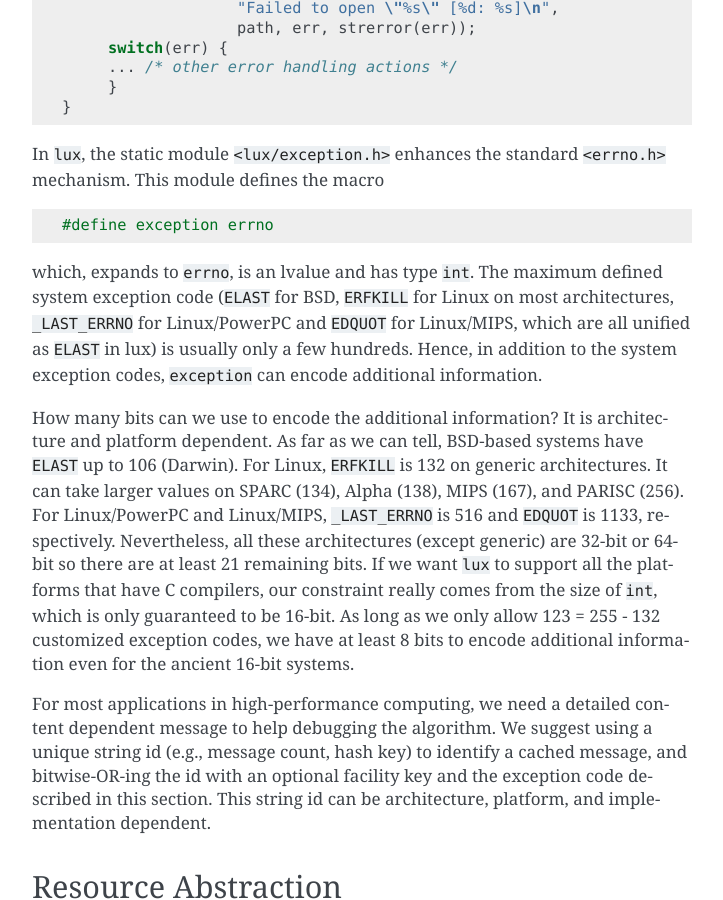
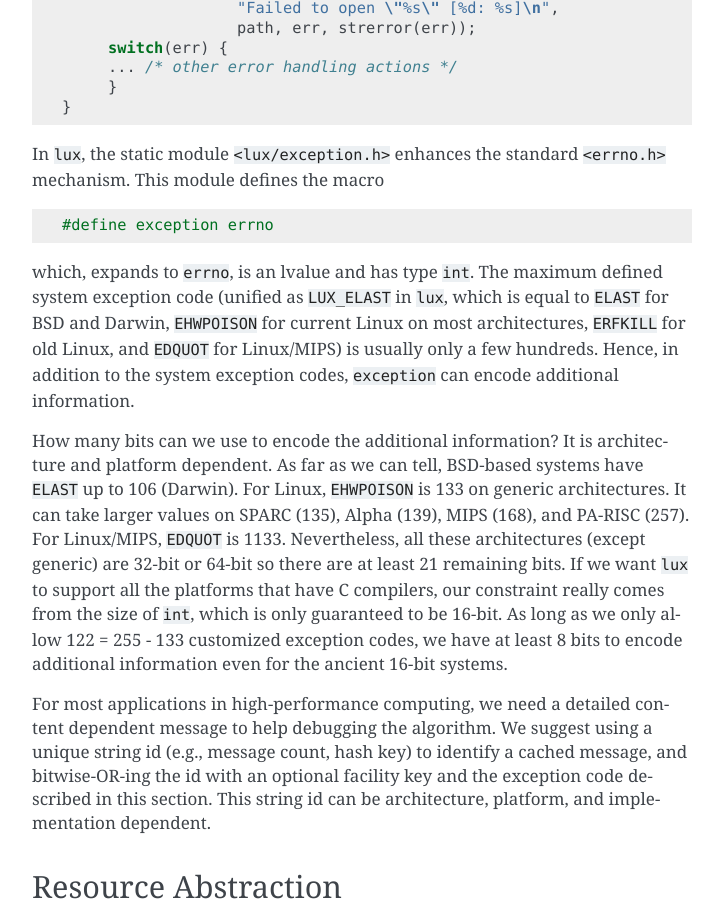
Before and after one commit to luxsrc/lux, a Sphinx documentation site: the page built from doc/design.rst, in a window 1280 px wide and 900 px high, scrolled down 636 px. Shown: the whole window, without its empty margins (388-1111 px from the left). Built offline with Sphinx 7.4.7, drawn with Linux system fonts in a browser that asks for light colours.

Commit message:
Update the values of LUX_ELAST according to latest Linux source code

```diff
--- a/doc/design.rst
+++ b/doc/design.rst
@@ -48,11 +48,12 @@ This module defines the macro
    	#define exception errno
 
 which, expands to ``errno``, is an lvalue and has type ``int``.
-The maximum defined system exception code (``ELAST`` for BSD,
-``ERFKILL`` for Linux on most architectures,
-``_LAST_ERRNO`` for Linux/PowerPC and
-``EDQUOT`` for Linux/MIPS,
-which are all unified as ``ELAST`` in lux)
+The maximum defined system exception code (unified as ``LUX_ELAST`` in
+``lux``, which is equal to
+``ELAST`` for BSD and Darwin,
+``EHWPOISON`` for current Linux on most architectures,
+``ERFKILL`` for old Linux, and
+``EDQUOT`` for Linux/MIPS)
 is usually only a few hundreds.
 Hence, in addition to the system exception codes, ``exception`` can
 encode additional information.
@@ -61,17 +62,16 @@ How many bits can we use to encode the additional information?
 It is architecture and platform dependent.
 As far as we can tell, BSD-based systems have ``ELAST`` up to 106
 (Darwin).
-For Linux, ``ERFKILL`` is 132 on generic architectures.
-It can take larger values on SPARC (134), Alpha (138), MIPS (167), and
-PARISC (256).
-For Linux/PowerPC and Linux/MIPS, ``_LAST_ERRNO`` is 516 and
-``EDQUOT`` is 1133, respectively.
+For Linux, ``EHWPOISON`` is 133 on generic architectures.
+It can take larger values on SPARC (135), Alpha (139), MIPS (168), and
+PA-RISC (257).
+For Linux/MIPS, ``EDQUOT`` is 1133.
 Nevertheless, all these architectures (except generic) are 32-bit or
 64-bit so there are at least 21 remaining bits.
 If we want ``lux`` to support all the platforms that have C compilers,
 our constraint really comes from the size of ``int``, which is only
 guaranteed to be 16-bit.
-As long as we only allow 123 = 255 - 132 customized exception codes,
+As long as we only allow 122 = 255 - 133 customized exception codes,
 we have at least 8 bits to encode additional information even for the
 ancient 16-bit systems.
 
```
Also changed, not shown: 1 other file.
